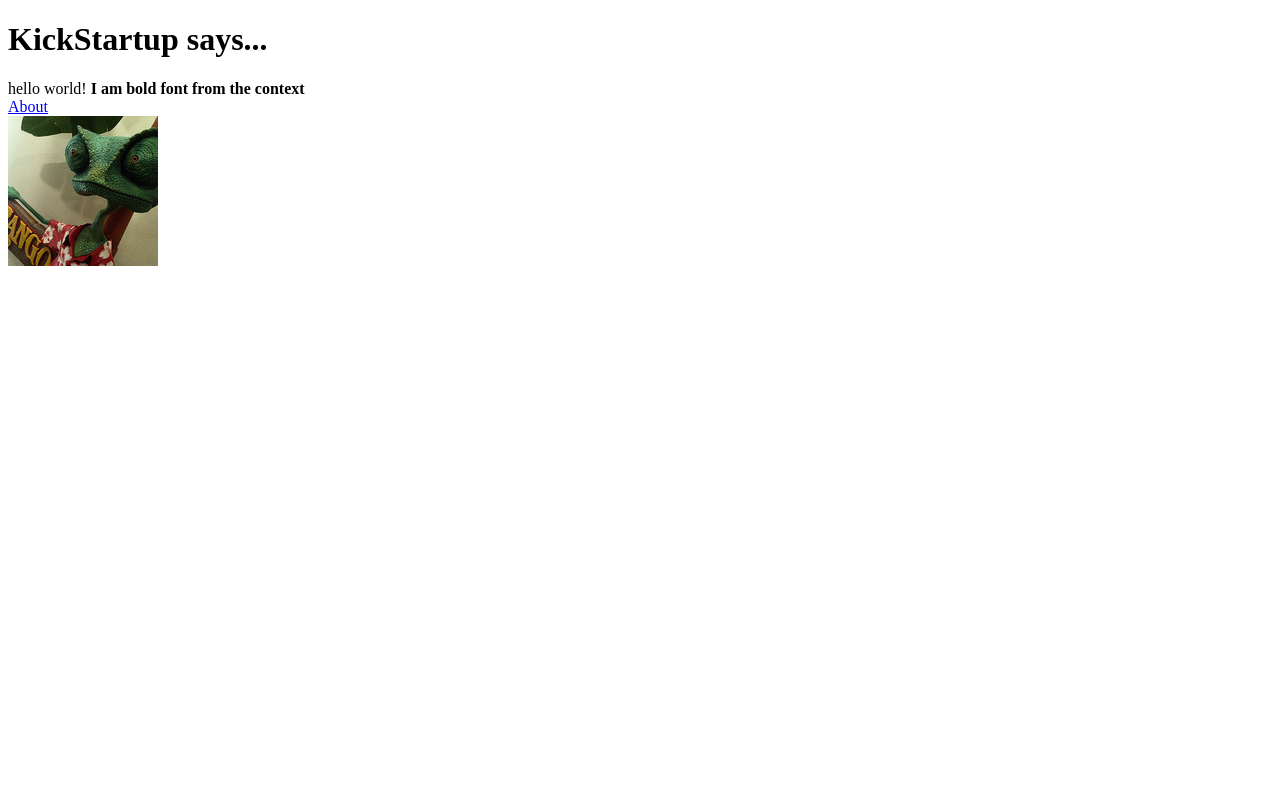
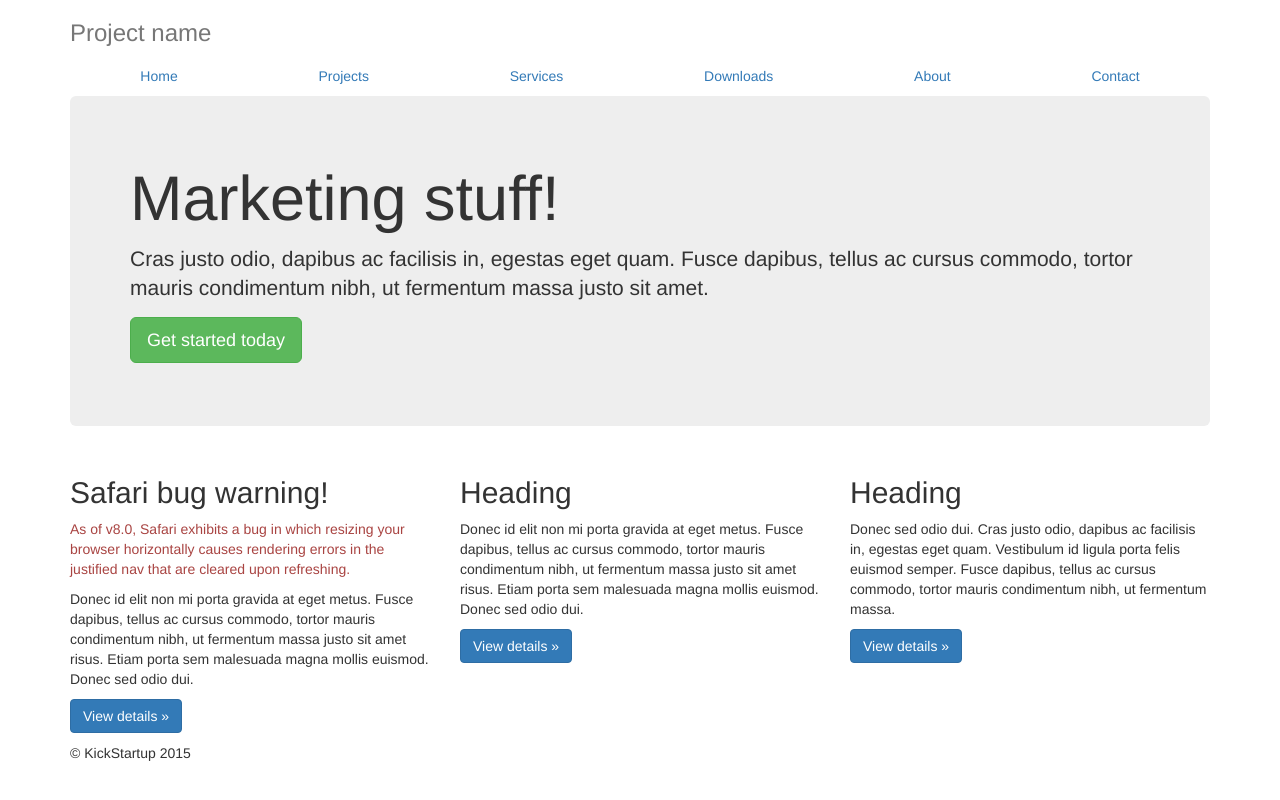
Before and after one commit to johnmcollier/csc309project, a Django app: page /kickstartup/ in a window 1280 px wide. Run offline with Django 3.2, Linux system fonts and the light colour scheme; some libraries are stand-ins or nearby versions.

Commit message:
Added actual index page w/ CSS and JS files.

```diff
--- /dev/null
+++ b/kickstartupproject/static/js/ie10-viewport-bug-workaround.js
@@ -0,0 +1,22 @@
+/*!
+ * IE10 viewport hack for Surface/desktop Windows 8 bug
+ * Copyright 2014 Twitter, Inc.
+ * Licensed under the Creative Commons Attribution 3.0 Unported License. For
+ * details, see http://creativecommons.org/licenses/by/3.0/.
+ */
+
+// See the Getting Started docs for more information:
+// http://getbootstrap.com/getting-started/#support-ie10-width
+
+(function () {
+  'use strict';
+  if (navigator.userAgent.match(/IEMobile\/10\.0/)) {
+    var msViewportStyle = document.createElement('style')
+    msViewportStyle.appendChild(
+      document.createTextNode(
+        '@-ms-viewport{width:auto!important}'
+      )
+    )
+    document.querySelector('head').appendChild(msViewportStyle)
+  }
+})();
--- a/kickstartupproject/templates/kickstartup/index.html
+++ b/kickstartupproject/templates/kickstartup/index.html
@@ -1,18 +1,86 @@
 <!DOCTYPE html>
+{% load staticfiles %}
+<html lang="en">
+  <head>
+    <meta charset="utf-8">
+    <meta http-equiv="X-UA-Compatible" content="IE=edge">
+    <meta name="viewport" content="width=device-width, initial-scale=1">
+    <!-- The above 3 meta tags *must* come first in the head; any other head content must come *after* these tags -->
+    <meta name="description" content="">
+    <meta name="author" content="">
+    <link rel="icon" href="../../favicon.ico">
 
-{% load staticfiles %} <!-- New line -->
+    <title>Justified Nav Template for Bootstrap</title>
 
-<html>
+    <!-- Bootstrap core CSS -->
+    <link href="https://maxcdn.bootstrapcdn.com/bootstrap/3.3.4/css/bootstrap.min.css" rel="stylesheet">
 
-    <head>
-        <title>KickStartup</title>
-    </head>
+    <!-- Custom styles for this template -->
+	<link href"{% static "css/justified-nav.css" %}" rel="stylesheet">
 
-    <body>
-        <h1>KickStartup says...</h1>
-        hello world! <strong>{{ boldmessage }}</strong><br />
-        <a href="/kickstartup/about/">About</a><br />
-        <img src="{% static "images/rango.jpg" %}" alt="Picture of Rango" /> <!-- New line -->
-    </body>
+    <!-- HTML5 shim and Respond.js for IE8 support of HTML5 elements and media queries -->
+    <!--[if lt IE 9]>
+      <script src="https://oss.maxcdn.com/html5shiv/3.7.2/html5shiv.min.js"></script>
+      <script src="https://oss.maxcdn.com/respond/1.4.2/respond.min.js"></script>
+    <![endif]-->
+  </head>
 
+  <body>
+
+    <div class="container">
+
+      <!-- The justified navigation menu is meant for single line per list item.
+           Multiple lines will require custom code not provided by Bootstrap. -->
+      <div class="masthead">
+        <h3 class="text-muted">Project name</h3>
+        <nav>
+          <ul class="nav nav-justified">
+            <li class="active"><a href="#">Home</a></li>
+            <li><a href="#">Projects</a></li>
+            <li><a href="#">Services</a></li>
+            <li><a href="#">Downloads</a></li>
+            <li><a href="#">About</a></li>
+            <li><a href="#">Contact</a></li>
+          </ul>
+        </nav>
+      </div>
+
+      <!-- Jumbotron -->
+      <div class="jumbotron">
+        <h1>Marketing stuff!</h1>
+        <p class="lead">Cras justo odio, dapibus ac facilisis in, egestas eget quam. Fusce dapibus, tellus ac cursus commodo, tortor mauris condimentum nibh, ut fermentum massa justo sit amet.</p>
+        <p><a class="btn btn-lg btn-success" href="#" role="button">Get started today</a></p>
+      </div>
+
+      <!-- Example row of columns -->
+      <div class="row">
+        <div class="col-lg-4">
+          <h2>Safari bug warning!</h2>
+          <p class="text-danger">As of v8.0, Safari exhibits a bug in which resizing your browser horizontally causes rendering errors in the justified nav that are cleared upon refreshing.</p>
+          <p>Donec id elit non mi porta gravida at eget metus. Fusce dapibus, tellus ac cursus commodo, tortor mauris condimentum nibh, ut fermentum massa justo sit amet risus. Etiam porta sem malesuada magna mollis euismod. Donec sed odio dui. </p>
+          <p><a class="btn btn-primary" href="#" role="button">View details &raquo;</a></p>
+        </div>
+        <div class="col-lg-4">
+          <h2>Heading</h2>
+          <p>Donec id elit non mi porta gravida at eget metus. Fusce dapibus, tellus ac cursus commodo, tortor mauris condimentum nibh, ut fermentum massa justo sit amet risus. Etiam porta sem malesuada magna mollis euismod. Donec sed odio dui. </p>
+          <p><a class="btn btn-primary" href="#" role="button">View details &raquo;</a></p>
+       </div>
+        <div class="col-lg-4">
+          <h2>Heading</h2>
+          <p>Donec sed odio dui. Cras justo odio, dapibus ac facilisis in, egestas eget quam. Vestibulum id ligula porta felis euismod semper. Fusce dapibus, tellus ac cursus commodo, tortor mauris condimentum nibh, ut fermentum massa.</p>
+          <p><a class="btn btn-primary" href="#" role="button">View details &raquo;</a></p>
+        </div>
+      </div>
+
+      <!-- Site footer -->
+      <footer class="footer">
+        <p>&copy; KickStartup 2015</p>
+      </footer>
+
+    </div> <!-- /container -->
+
+
+    <!-- IE10 viewport hack for Surface/desktop Windows 8 bug -->
+	<script src="{% static "js/ie10-viewport-bug-workaround.js" %}"></script>
+  </body>
 </html>
```
Also changed, not shown: kickstartupproject/static/css/justified-nav.css (added, +89 -0 lines).
